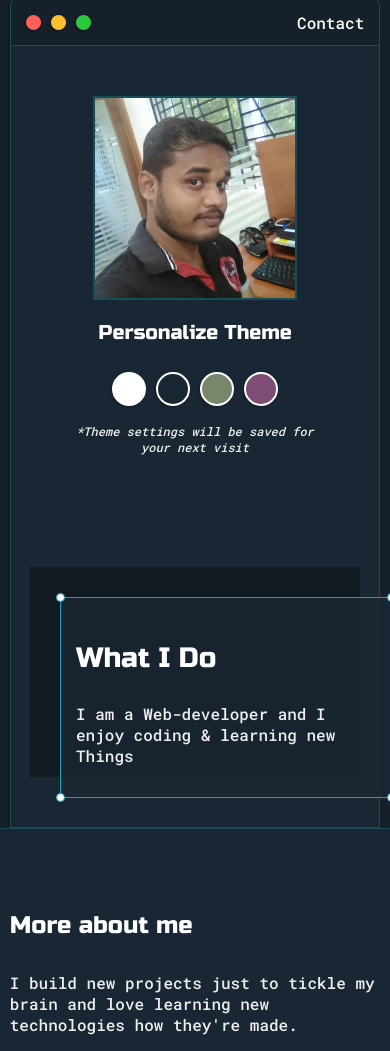
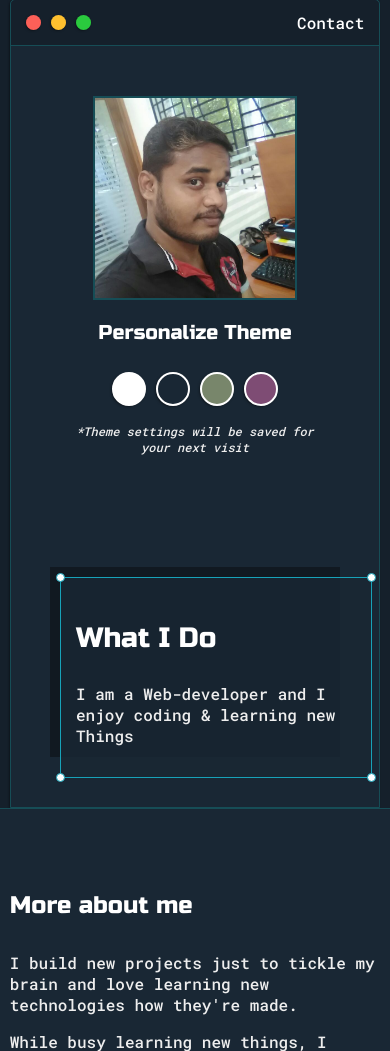
Before and after one commit to Sivakarthik-programmer/dev-Portfolio, a PHP site: page / in a window 390 px wide. Shown: the part 230-1281 px from the top of the page. Run offline with PHP 8.4, Linux system fonts and the light colour scheme.

Commit message:
Update default.css
media query added for mobile

```diff
--- a/default.css
+++ b/default.css
@@ -433,3 +433,18 @@ h6{font-size: 16px;}
 
 	}
 }
+
+@media screen and (max-width: 400px){
+	#preview-shadow{
+		max-width: 280px;
+		height: 180px;
+		padding-left: 10px;
+		padding-top: 10px;
+	}
+
+	#preview{
+		width: 280px;
+
+	}
+
+}
```
